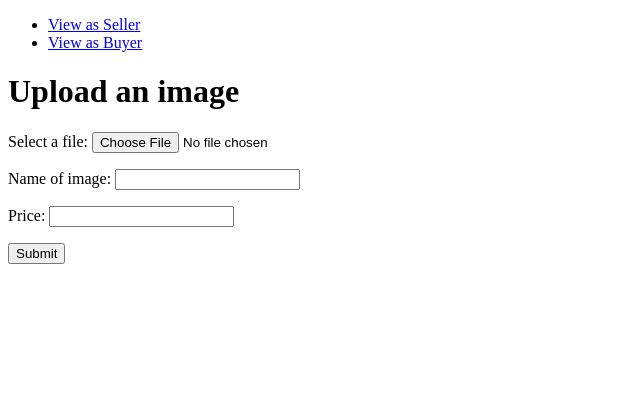
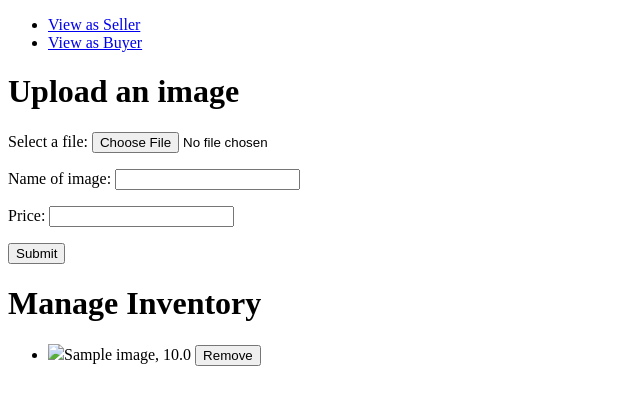
Before and after one commit to norrismei/sell-buy-images, a Flask app: template templates/inventory.html in a window 1280 px wide. Shown: the top 405 px of the page, without its empty margins (0-640 px from the left). Run offline with Flask 2, Linux system fonts and the light colour scheme; the template is opened without the code that fills it: values that come from a table or form of the project are taken from there, others are empty; tables that the repository leaves empty hold one stand-in row (values such as "Sample post").

Commit message:
Added queries for inventory and basic inventory view on seller page

```diff
--- a/server.py
+++ b/server.py
@@ -56,7 +56,9 @@ def upload_image():
 def manage_inventory():
     """View page to manage inventory"""
 
-    return render_template('inventory.html')
+    images = crud.get_public_images_desc()
+
+    return render_template('inventory.html', images=images)
 
 
 @app.route('/store')
--- a/templates/inventory.html
+++ b/templates/inventory.html
@@ -22,4 +22,16 @@
     </form>
 </div>
 
+<h1>Manage Inventory</h1>
+
+<div class="container-inventory">
+    {% if images %}
+        <ul>
+            {% for image in images %}
+                <li><img src="{{ image.url }}" height="150">{{ image.name }}, {{ image.price}} <button>Remove</button></li>
+            {% endfor %}
+        </ul>
+    {% endif %}
+</div>
+
 {% endblock %}
```
Also changed, not shown: crud.py (+16 -0 lines).
